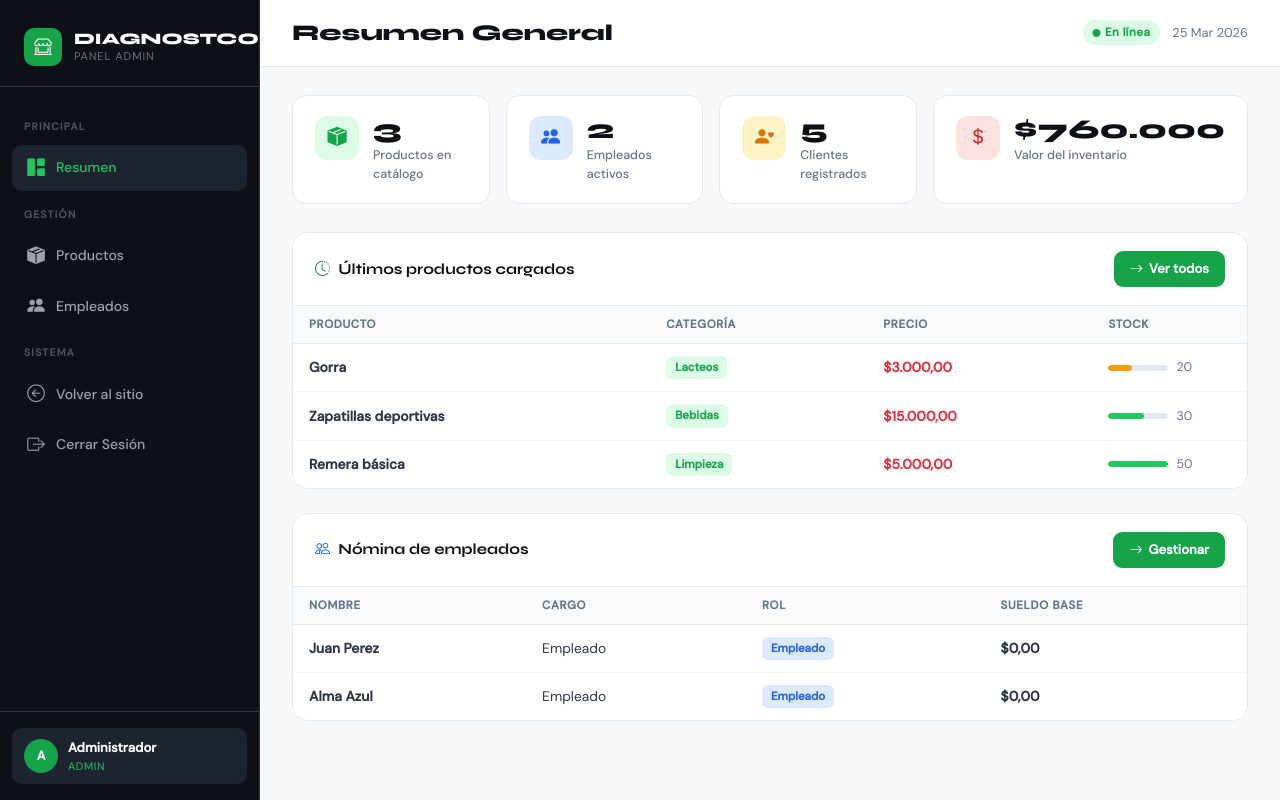
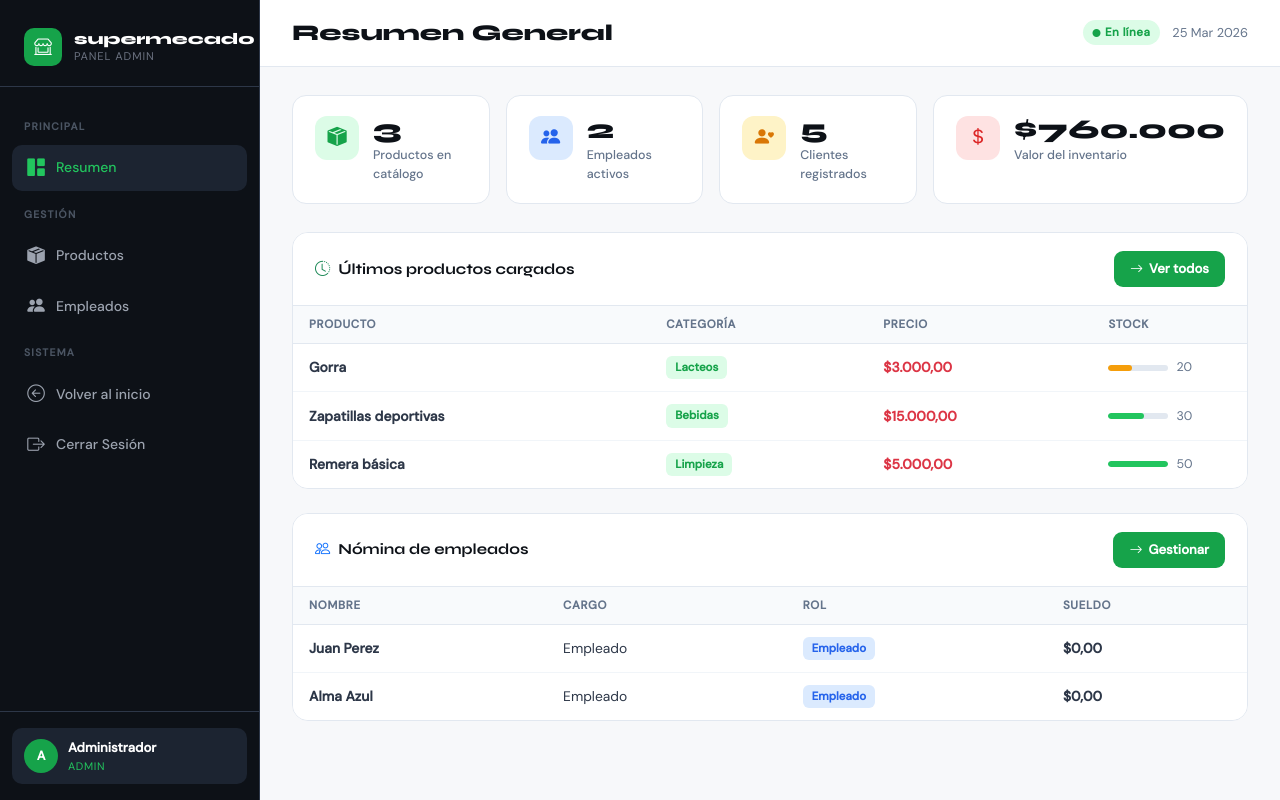
Before and after one commit to FacundoTecnica1/Diagnostico-DWD, a PHP site: page /Dashboardadmin.php in a window 1280 px wide. Run offline with PHP 8.4, Linux system fonts and the light colour scheme; data comes from the database, SQL or seed files in the repository.

Commit message:
v0.0.4.1 cambio de dashboard

```diff
--- a/Dashboardadmin.php
+++ b/Dashboardadmin.php
@@ -708,7 +708,7 @@ h1,h2,h3,h4,h5,h6 { font-family: 'Syne', sans-serif; }
     <div class="sidebar-brand">
         <div class="brand-icon"><i class="bi bi-shop-window"></i></div>
         <div>
-            <div class="brand-text">DIAGNOSTCO</div>
+            <div class="brand-text">supermecado</div>
             <div class="brand-sub">Panel Admin</div>
         </div>
     </div>
@@ -729,7 +729,7 @@ h1,h2,h3,h4,h5,h6 { font-family: 'Syne', sans-serif; }
 
         <div class="nav-label">Sistema</div>
         <a class="nav-item" href="index.php">
-            <i class="bi bi-arrow-left-circle"></i> Volver al sitio
+            <i class="bi bi-arrow-left-circle"></i> Volver al inicio
         </a>
         <a class="nav-item" href="usuarios/logout.php">
             <i class="bi bi-box-arrow-right"></i> Cerrar Sesión
@@ -848,7 +848,7 @@ h1,h2,h3,h4,h5,h6 { font-family: 'Syne', sans-serif; }
                     </button>
                 </div>
                 <table class="table">
-                    <thead><tr><th>Nombre</th><th>Cargo</th><th>Rol</th><th>Sueldo base</th></tr></thead>
+                    <thead><tr><th>Nombre</th><th>Cargo</th><th>Rol</th><th>Sueldo</th></tr></thead>
                     <tbody>
                     <?php
                     $qe = $conn->query("SELECT e.*, r.nombre as rol_nombre FROM empleados e LEFT JOIN roles r ON e.id_rol=r.id_rol LIMIT 5");
```
